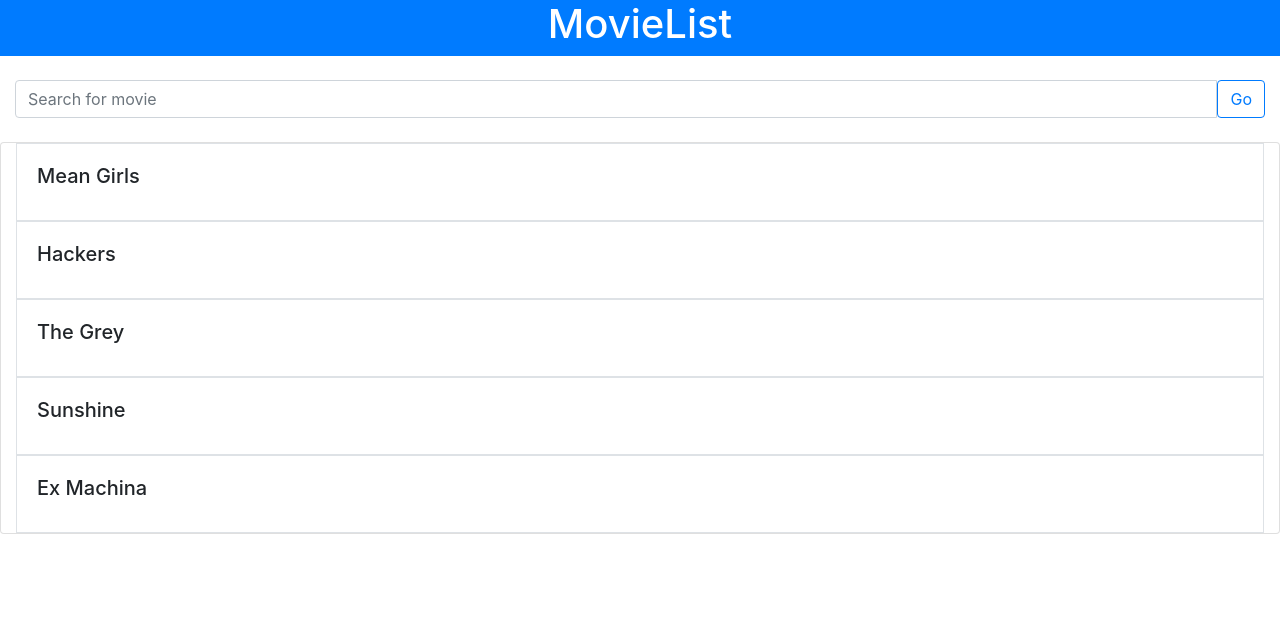
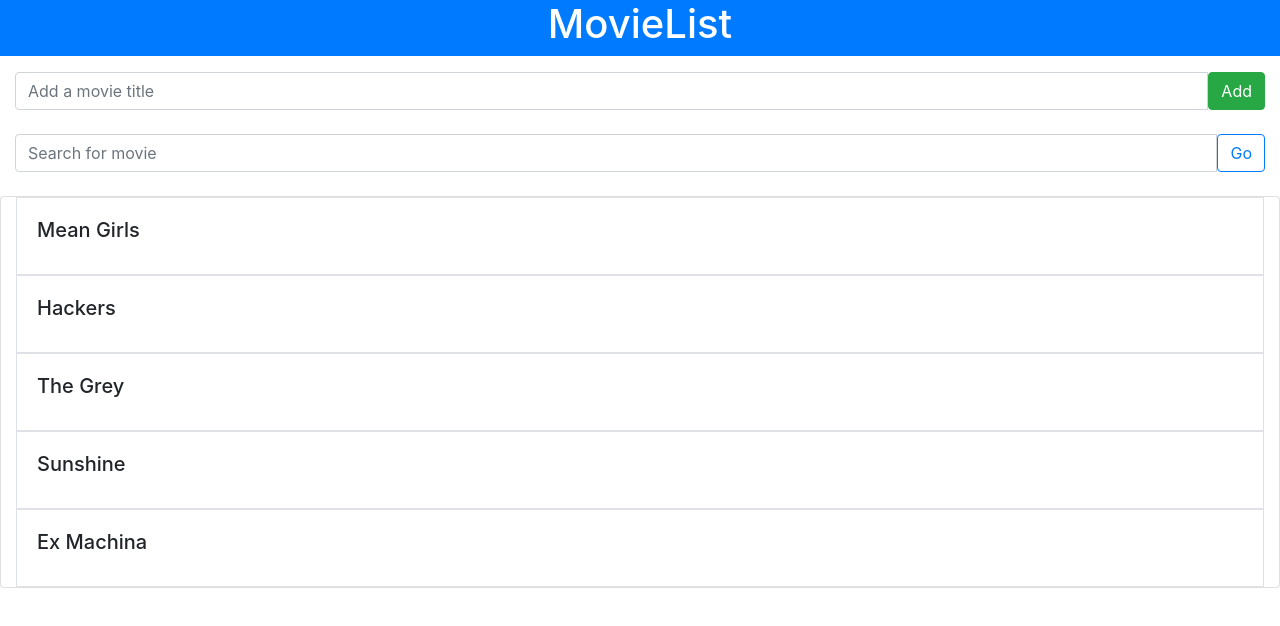
Before and after one commit to qtrangdo/movie_list, a React app: page / in a window 1280 px wide. Shown: the top 626 px of the page. Built offline with nearby package versions, Linux system fonts and the light colour scheme.

Commit message:
Addmovie bar

```diff
--- /dev/null
+++ b/src/components/AddMovie.js
@@ -0,0 +1,48 @@
+import React, { Component } from 'react';
+
+class AddMovie extends Component {
+    constructor() {
+        super();
+        this.state = {
+            movie: {
+                title: ''
+            }
+        }
+    }
+
+    onChange(event) {
+        this.setState({
+            ...this.state,
+            movie: {
+                ...this.state.movie,
+                title: event.target.value
+            }
+        })
+    }
+
+    onClick() {
+        this.props.addMovie(this.state.movie.title)
+    }
+
+    render() {
+        return (
+            <div className="container-fluid my-3">
+                <div className="input-group">
+                    <input
+                        type='text'
+                        className='form-control'
+                        placeholder='Add a movie title'
+                        value={this.state.movie.title}
+                        onChange={this.onChange.bind(this)}
+                    />
+                    <span className='input-group-btn'>
+                        <button className="btn btn-success" onClick={this.onClick.bind(this)}>Add</button>
+                    </span>
+                </div>
+            </div>
+        )
+    }
+
+}
+
+export default AddMovie;
--- a/src/components/App.js
+++ b/src/components/App.js
@@ -2,6 +2,7 @@ import React, { Component } from 'react';
 import MovieItem from './MovieItem';
 import Header from './Header';
 import Search from './Search';
+import AddMovie from './AddMovie';
 
 var movies = [
     { title: 'Mean Girls' },
@@ -16,7 +17,8 @@ class App extends Component {
         super();
         this.state = {
             movies: null || movies,
-            existMovies: true
+            existMovies: true,
+            conflictMovie: false
         }
     }
 
@@ -31,13 +33,32 @@ class App extends Component {
         moviesChange.length > 0 ? existMovies = true : existMovies = false;
         this.setState({ movies: moviesChange, existMovies })
     }
-
-
+    //BUGSSSSSSSSS!!!!
+    addMovie(title) {
+        if (this.state.movies) {``
+            for (let movie of this.state.movie) {
+                if (movie.title === title) {
+                    conflictMovie = true;
+                } else {
+                    this.setState({
+                        movies: movies.push({movie: title}),
+                        conflictMovie: false
+                    })
+                }
+            }
+        } else {
+            this.setState({
+                movies: [{movie: title}],
+                conflictMovie: false
+            })
+        }
+    }
 
     render() {
         return (
             <div>
                 <Header />
+                <AddMovie addMovie = {this.addMovie.bind(this)} />
                 <Search onChange={this.onChange.bind(this)} />
                 {!!this.state.movies &&
                     <div className='container-fluid card'>
```
